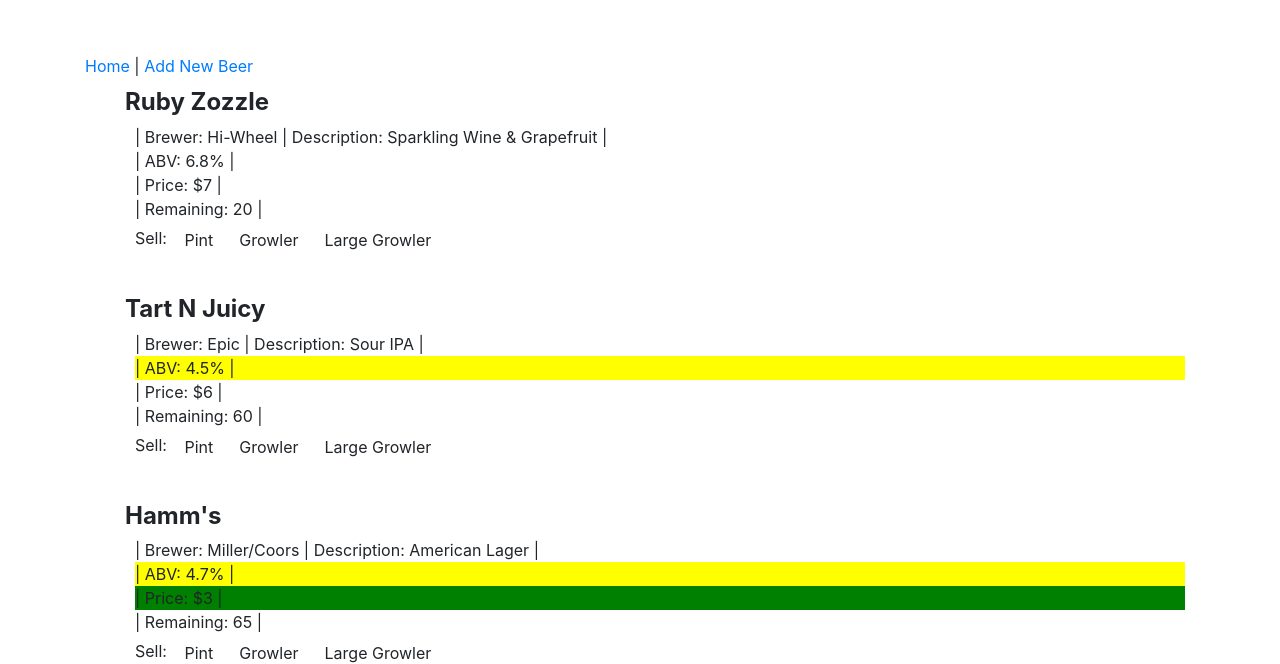
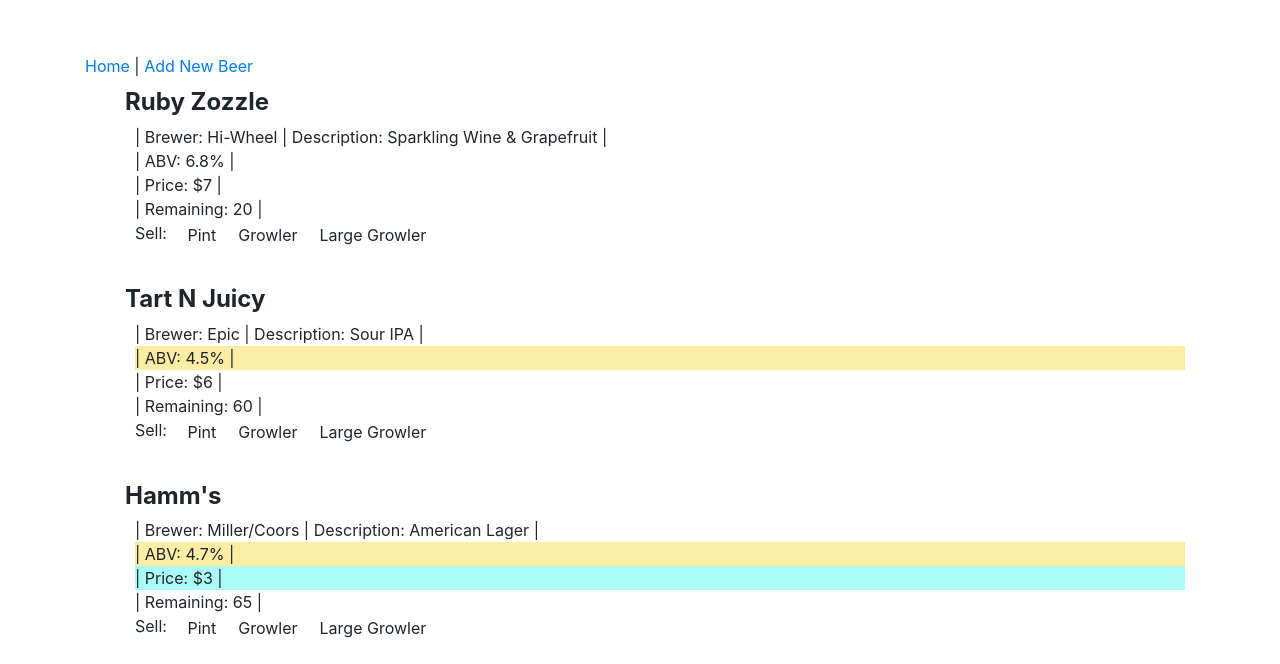
Before and after one commit to Jean84646/taproom-react, a React app: page /#/ in a window 1280 px wide. Shown: the part 146-810 px from the top of the page. Built offline with nearby package versions, Linux system fonts and the light colour scheme.

Commit message:
Edit style on beer list.

```diff
--- a/src/components/SingleBeer.jsx
+++ b/src/components/SingleBeer.jsx
@@ -42,13 +42,17 @@
           font-weight: bold;
         }
         .warningOne {
-          background-color: yellow;
+          background-color: #fceda4;
         }
         .warningTwo {
-          background-color: green;
+          background-color: #abfcf8;
         }
         .warningThree {
-          background-color: red;
+          background-color: #f99d93;
+        }
+        .sell-button {
+          padding: 1px 5px 1px 5px;
+          margin-left: 10px;
         }
         `}</style>
       <div>
@@ -58,9 +62,9 @@
             <li className={bgOne}>| ABV: {props.abv}% |</li>
             <li className={bgTwo}>| Price: ${props.price} |</li>
             <li className={bgThree}>| Remaining: {props.remaining} |</li>
-            <li>Sell: <button onClick={handleClickSellPint} className="btn">Pint</button>
-                      <button onClick={handleClickSellGrowler} className="btn">Growler</button>
-                      <button onClick={handleClickSellLgGrowler} className="btn">Large Growler</button>
+            <li>Sell: <button onClick={handleClickSellPint} className="btn sell-button">Pint</button>
+                      <button onClick={handleClickSellGrowler} className="btn sell-button">Growler</button>
+                      <button onClick={handleClickSellLgGrowler} className="btn sell-button">Large Growler</button>
             </li>
           </ul>
       </div>
```
